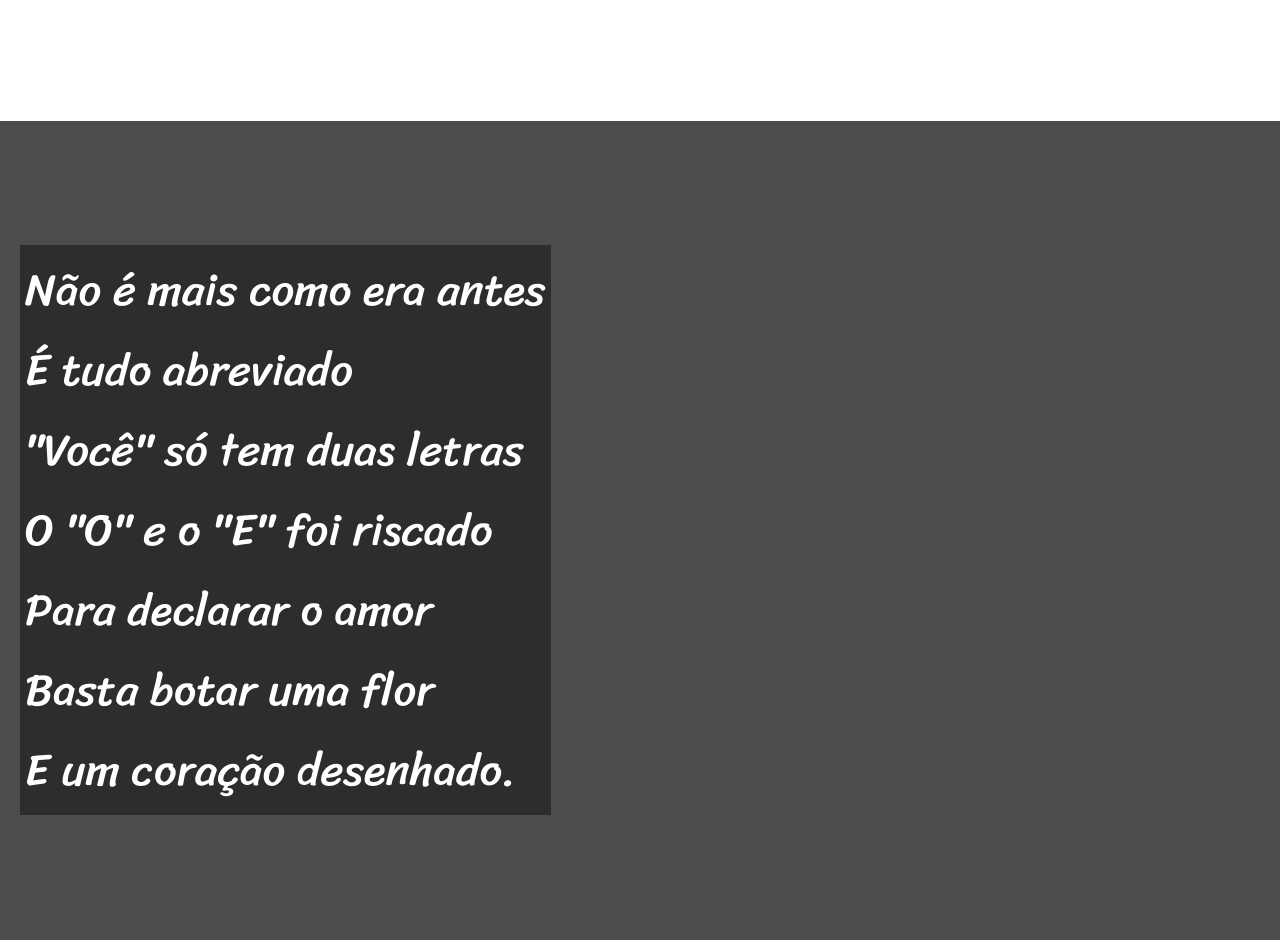
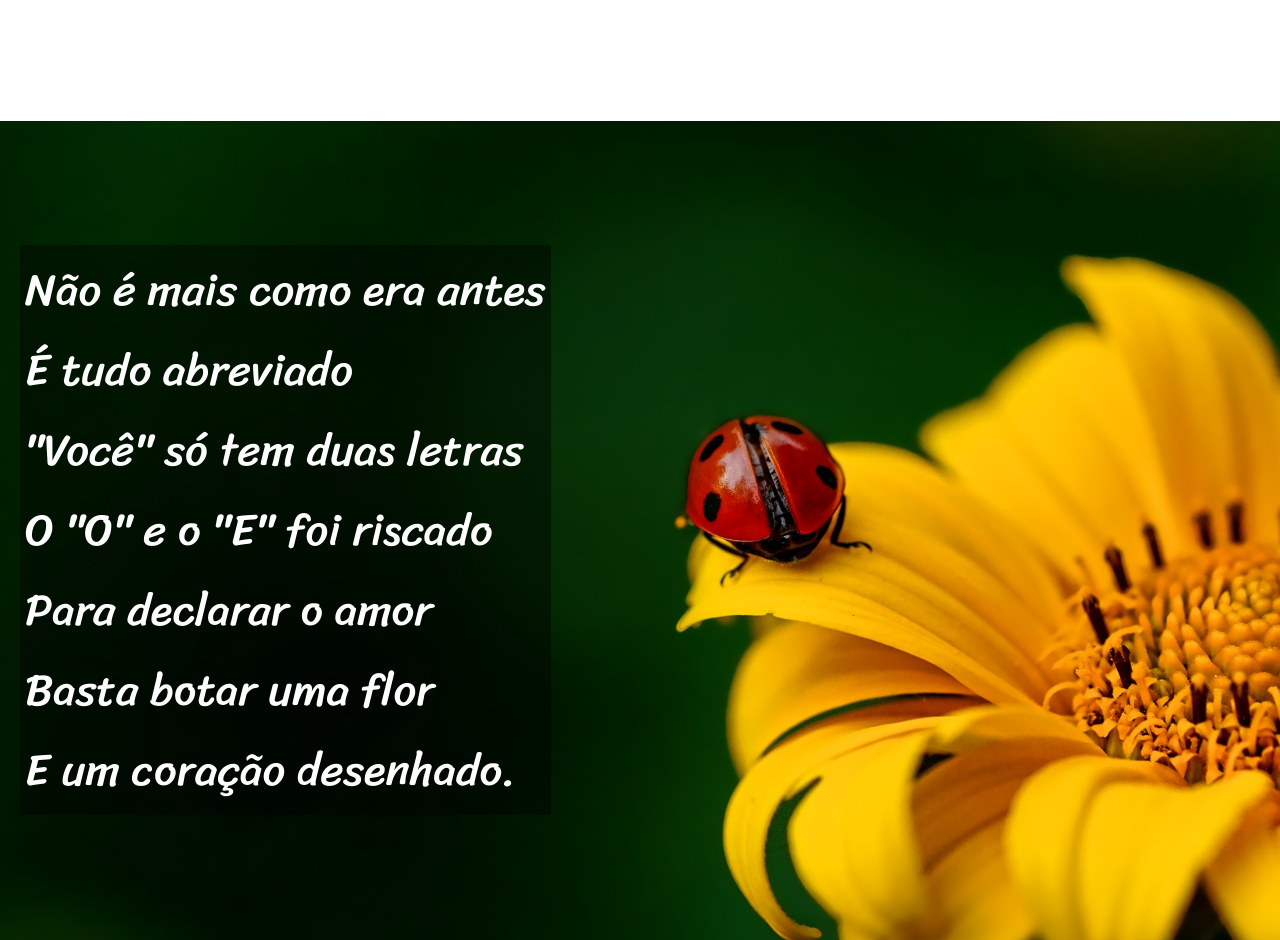
Before and after one commit to ANT-devolper/projeto-cordel, a plain HTML site: page index.html in a window 1280 px wide. Shown: the part 940-1880 px from the top of the page. Drawn offline with Linux system fonts and the light colour scheme.

Commit message:
Primeira imagem de fundo com efeito paralaxe

```diff
--- a/style.css
+++ b/style.css
@@ -40,6 +40,9 @@
   section.imagem{
     color: #fff;
     background-color: #4d4d4d;
+    background-image: url(imagens/background001.jpg);
+    background-attachment: fixed;
+    background-size: cover;
   }
 section{
   font-family: var(--text-font);
```
